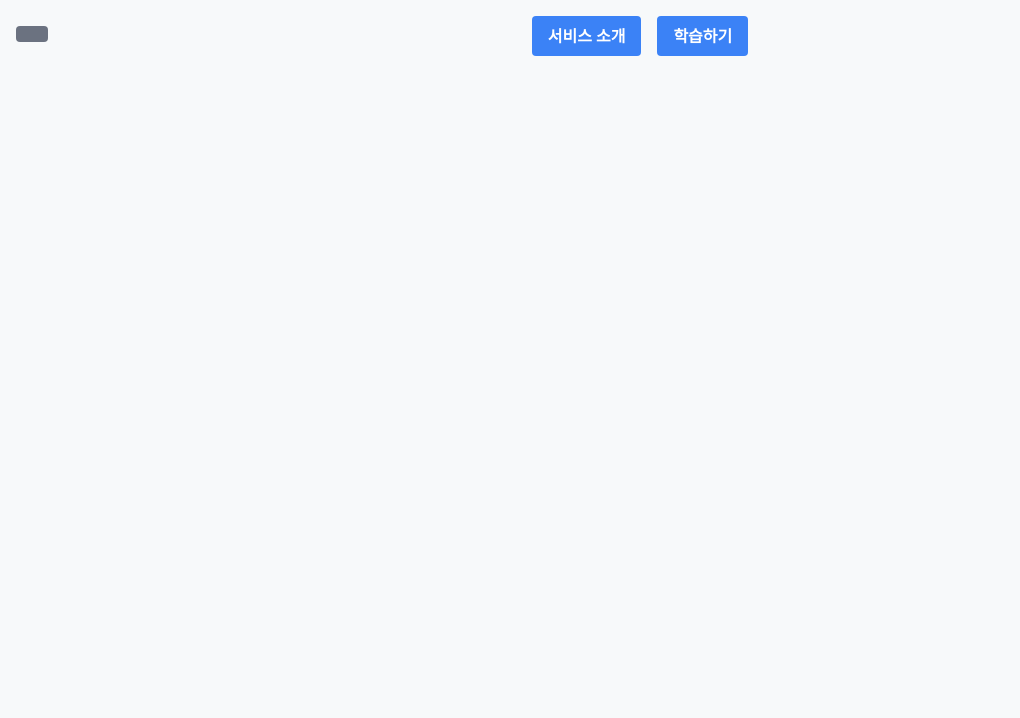
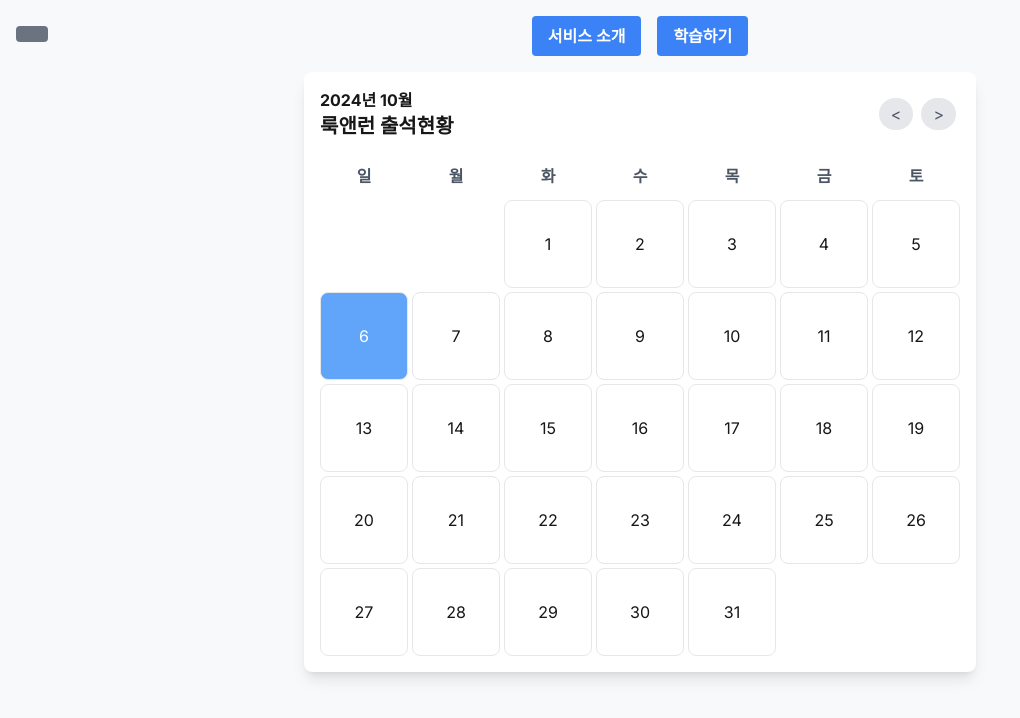
Before and after one commit to tinon1004/LookNLearn, a Next.js app: page /main in a window 1280 px wide. Shown: the top 718 px of the page, without its empty margins (0-1020 px from the left). Built offline with nearby package versions, Linux system fonts and the light colour scheme.

Commit message:
Feat: add attendance check calendar

```diff
--- a/src/app/main/MainPage.tsx
+++ b/src/app/main/MainPage.tsx
@@ -1,10 +1,93 @@
 'use client';
 
+import React, { useState } from 'react';
 import { useRouter } from 'next/navigation';
 
-export default function MainPage() {
 
-    const router = useRouter();
+type CalendarProps = {
+  onDayClick: (day: number, year: number, month: number) => void;
+};
+
+const Calendar: React.FC<CalendarProps> = ({ onDayClick }) => {
+  const [currentDate, setCurrentDate] = useState<Date>(new Date());
+  const today = new Date();
+
+  const daysInMonth = new Date(currentDate.getFullYear(), currentDate.getMonth() + 1, 0).getDate();
+  const firstDayOfMonth = new Date(currentDate.getFullYear(), currentDate.getMonth(), 1).getDay();
+
+  const days = Array.from({ length: daysInMonth }, (_, i) => i + 1);
+  const weekdays = ['일', '월', '화', '수', '목', '금', '토'];
+
+  const handleDayClick = (day: number) => {
+    onDayClick(day, currentDate.getFullYear(), currentDate.getMonth() + 1);
+  };
+
+  const isToday = (day: number) =>
+    currentDate.getFullYear() === today.getFullYear() &&
+    currentDate.getMonth() === today.getMonth() &&
+    day === today.getDate();
+
+  return (
+    <div className="bg-white rounded-lg shadow-lg p-4 w-full max-w-2xl">
+      <div className="flex justify-between items-center mb-4">
+        <div className="flex flex-col items-start">
+          <h2 className="text-l font-bold">
+            {currentDate.getFullYear()}년 {currentDate.getMonth() + 1}월
+          </h2>
+          <h2 className="text-xl font-bold">
+            룩앤런 출석현황
+          </h2>
+        </div>
+        <div className="flex">
+          <button onClick={() => setCurrentDate(new Date(currentDate.getFullYear(), currentDate.getMonth() - 1, 1))}
+                  className="mx-1 px-3 py-1 bg-gray-200 rounded-full text-gray-600 hover:bg-gray-300">
+            &lt;
+          </button>
+          <button onClick={() => setCurrentDate(new Date(currentDate.getFullYear(), currentDate.getMonth() + 1, 1))}
+                  className="mx-1 px-3 py-1 bg-gray-200 rounded-full text-gray-600 hover:bg-gray-300">
+            &gt;
+          </button>
+        </div>
+      </div>
+      <div className="grid grid-cols-7 gap-1">
+        {weekdays.map(day => (
+          <div key={day} className="text-center font-semibold text-gray-600 py-2">
+            {day}
+          </div>
+        ))}
+        {Array(firstDayOfMonth).fill(null).map((_, index) => (
+          <div key={`empty-${index}`} className="aspect-square" />
+        ))}
+        {days.map(day => (
+          <button
+            key={day}
+            onClick={() => handleDayClick(day)}
+            className={`aspect-square flex items-center justify-center p-2 rounded-lg transition-colors border border-gray-200
+              ${isToday(day) ? 'bg-blue-400 text-white hover:bg-blue-200' : ''}`}
+          >
+            {day}
+          </button>
+        ))}
+      </div>
+    </div>
+  );
+};
+
+const MainPage: React.FC = () => {
+  const router = useRouter();
+
+  const handleNavigation = (path: string): void => {
+    router.push(path);
+  };
+
+  const handleDayClick = (day: number, year: number, month: number): void => {
+    const today = new Date();
+    if (year === today.getFullYear() && month === today.getMonth() + 1 && day === today.getDate()) {
+      handleNavigation('/main/step1');
+    } else {
+      handleNavigation(`/main/learn/${year}/${month}/${day}`);
+    }
+  };
 
   return (
     <div className="flex flex-col items-center justify-start h-screen p-4">
@@ -30,6 +113,9 @@ export default function MainPage() {
           학습하기
         </button>
       </div>
+      <Calendar onDayClick={handleDayClick} />
     </div>
   );
 }
+
+export default MainPage;
```
